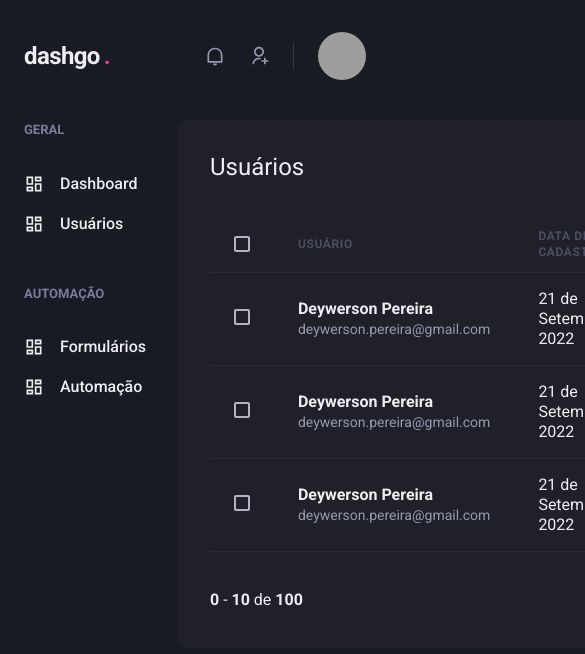
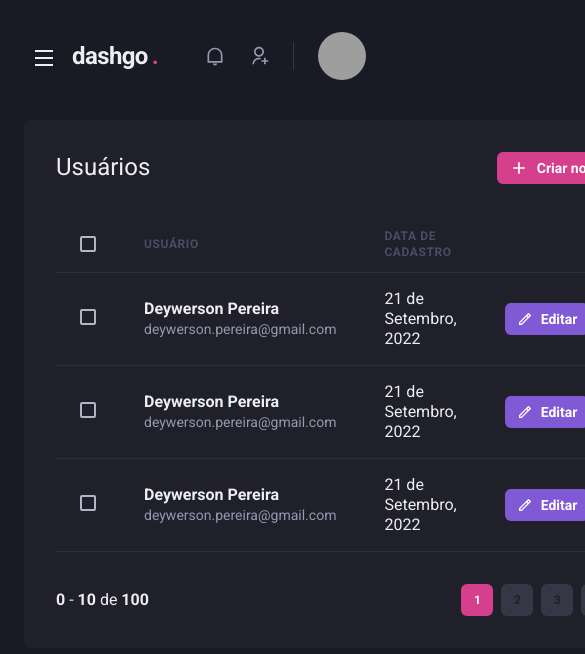
Before and after one commit to deywersonp/dashgo, a Next.js app: page /users in a window 390 px wide. Shown: the top 654 px of the page, 585 px wide, since content can reach past the window. Built offline with nearby package versions, Linux system fonts and the light colour scheme; grey boxes are pictures that could not be loaded.

Commit message:
created SidebarDrawerContext / created responsive Sidebar

```diff
--- a/src/components/Header/index.tsx
+++ b/src/components/Header/index.tsx
@@ -1,10 +1,14 @@
-import { Flex, useBreakpointValue } from '@chakra-ui/react';
+import { Flex, Icon, IconButton, useBreakpointValue } from '@chakra-ui/react';
 import { Logo } from './Logo';
 import { SearchBox } from './SearchBox';
 import { NotificationsNav } from './NotificationsNav';
 import { Profile } from './Profile';
+import { useSidebarDrawer } from '../../context/SidebarDrawerContext';
+import { RiMenuLine } from 'react-icons/ri';
 
 export const Header = () => {
+  const { onOpen } = useSidebarDrawer();
+
   const isWideVersion = useBreakpointValue({
     base: false,
     lg: true,
@@ -21,6 +25,18 @@
       px="6"
       align="center"
     >
+      {!isWideVersion && (
+        <IconButton
+          aria-label="Open navigation"
+          icon={<Icon as={RiMenuLine} />}
+          fontSize="24"
+          variant="unstyled"
+          onClick={onOpen}
+          mr="2"
+          mt="3"
+        />
+      )}
+
       <Logo />
       {isWideVersion && <SearchBox />}
 
--- /dev/null
+++ b/src/components/Sidebar/SidebarNav.tsx
@@ -0,0 +1,28 @@
+import { Stack } from "@chakra-ui/react"
+import { RiContactsLine, RiDashboardLine, RiGitMergeLine, RiInputMethodLine } from "react-icons/ri"
+import { NavLink } from "./NavLink"
+import { NavSection } from "./NavSection"
+
+export const SidebarNav = () => {
+  return (
+    <Stack spacing="12" align="flex-start">
+      <NavSection title="GERAL">
+        <NavLink icon={RiDashboardLine}>
+          Dashboard
+        </NavLink>
+        <NavLink icon={RiContactsLine}>
+          Usuários
+        </NavLink>
+      </NavSection>
+
+      <NavSection title="AUTOMAÇÃO">
+        <NavLink icon={RiInputMethodLine}>
+          Formulários
+        </NavLink>
+        <NavLink icon={RiGitMergeLine}>
+          Automação
+        </NavLink>
+      </NavSection>
+    </Stack>
+  )
+};
--- a/src/components/Sidebar/index.tsx
+++ b/src/components/Sidebar/index.tsx
@@ -1,30 +1,44 @@
-import { Box, Stack } from '@chakra-ui/react';
-import { RiContactsLine, RiDashboardLine, RiGitMergeLine, RiInputMethodLine } from 'react-icons/ri';
-import { NavLink } from './NavLink';
-import { NavSection } from './NavSection';
+import {
+  Box,
+  Drawer,
+  DrawerBody,
+  DrawerCloseButton,
+  DrawerContent,
+  DrawerHeader,
+  DrawerOverlay,
+  useBreakpointValue
+} from '@chakra-ui/react';
+import { useSidebarDrawer } from '../../context/SidebarDrawerContext';
+import { SidebarNav } from './SidebarNav';
 
 export const Sidebar = () => {
+  const { isOpen, onClose } = useSidebarDrawer();
+
+  const isDrawerSidebar = useBreakpointValue({
+    base: true,
+    lg: false,
+  });
+
+  if (isDrawerSidebar) {
+    return (
+      <Drawer isOpen={isOpen} placement="left" onClose={onClose}>
+        <DrawerOverlay>
+          <DrawerContent bg="gray.800" p="4">
+            <DrawerCloseButton mt="6" />
+            <DrawerHeader>Navegação</DrawerHeader>
+
+            <DrawerBody>
+              <SidebarNav />
+            </DrawerBody>
+          </DrawerContent>
+        </DrawerOverlay>
+      </Drawer>
+    )
+  };
+
   return (
     <Box as="aside" w="64" mr="8">
-      <Stack spacing="12" align="flex-start">
-        <NavSection title="GERAL">
-          <NavLink icon={RiDashboardLine}>
-            Dashboard
-          </NavLink>
-          <NavLink icon={RiContactsLine}>
-            Usuários
-          </NavLink>
-        </NavSection>
-
-        <NavSection title="AUTOMAÇÃO">
-          <NavLink icon={RiInputMethodLine}>
-            Formulários
-          </NavLink>
-          <NavLink icon={RiGitMergeLine}>
-            Automação
-          </NavLink>
-        </NavSection>
-      </Stack>
+      <SidebarNav />
     </Box>
   )
 };
--- /dev/null
+++ b/src/context/SidebarDrawerContext.tsx
@@ -0,0 +1,30 @@
+import { useDisclosure, UseDisclosureReturn } from '@chakra-ui/react';
+import { useRouter } from 'next/router';
+import { createContext, useContext, useEffect, ReactNode } from 'react';
+
+interface SidebarDrawerProviderProps {
+  children: ReactNode;
+};
+
+type SidebarDrawerContextData = UseDisclosureReturn;
+
+const SidebarDrawerContext = createContext({} as SidebarDrawerContextData);
+
+export const SidebarDrawerProvider = ({ children }: SidebarDrawerProviderProps) => {
+  const disclosure = useDisclosure();
+  const router = useRouter();
+
+  useEffect(() => {
+    disclosure.onClose();
+
+    //eslint-disable-next-line
+  }, [router.asPath]);
+
+  return (
+    <SidebarDrawerContext.Provider value={disclosure}>
+      {children}
+    </SidebarDrawerContext.Provider>
+  )
+};
+
+export const useSidebarDrawer = () => useContext(SidebarDrawerContext);
--- a/src/pages/_app.tsx
+++ b/src/pages/_app.tsx
@@ -2,10 +2,14 @@
 import { ChakraProvider } from '@chakra-ui/react';
 import { theme } from '../styles/theme';
 
+import { SidebarDrawerProvider } from '../context/SidebarDrawerContext';
+
 function MyApp({ Component, pageProps }: AppProps) {
   return (
     <ChakraProvider theme={theme}>
-      <Component {...pageProps} />
+      <SidebarDrawerProvider>
+        <Component {...pageProps} />
+      </SidebarDrawerProvider>
     </ChakraProvider>
   )
 };
```
